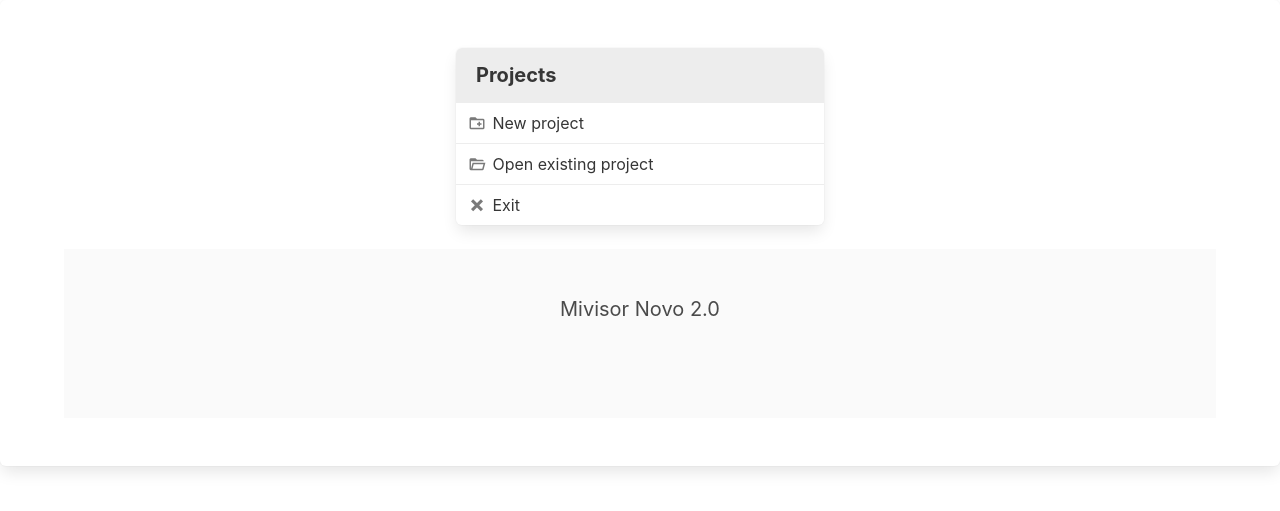
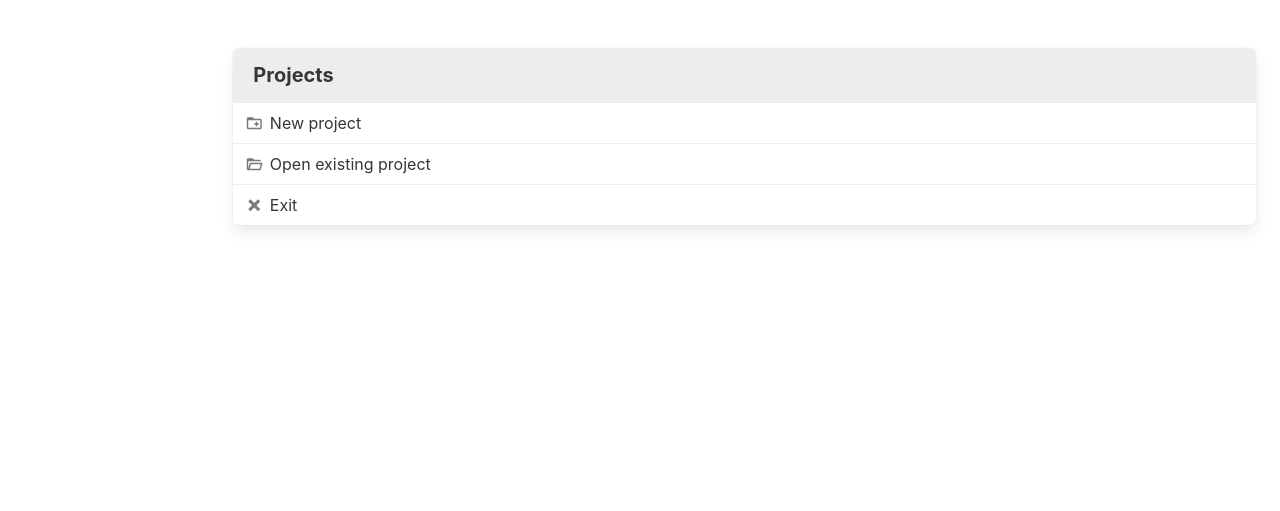
Before and after one commit to likit/mivisor-novo, a Flask app: page / in a window 1280 px wide. Shown: the top 511 px of the page. Run offline with Flask 2, Linux system fonts and the light colour scheme; some libraries are stand-ins or nearby versions.

Commit message:
adjusted the layout and added the menu item

```diff
--- a/src/app/templates/index.html
+++ b/src/app/templates/index.html
@@ -2,10 +2,15 @@
 {% block title %}Main Page{% endblock %}
 
 {% block page_content %}
-<section id="app" class="section box">
+<section id="app" class="section">
+    <div class="columns">
+        <div class="column is-2">
+            {% include "menu.html" %}
+        </div>
+        <div class="column">
             <div class="container">
                 <div class="columns">
-            <div class="column is-one-third is-offset-4">
+                    <div class="column">
                         <nav class="panel">
                             <p class="panel-heading">
                                 Projects
@@ -37,11 +42,8 @@
                         </nav>
                     </div>
                 </div>
-        <footer class="footer">
-            <div class="container has-text-centered">
-                <p class="subtitle is-size-5">Mivisor Novo 2.0</p>
         </div>
-        </footer>
+    </div>
     </div>
 </section>
 {% endblock %}
```
Lines whose indentation alone changed are shown as unchanged.
